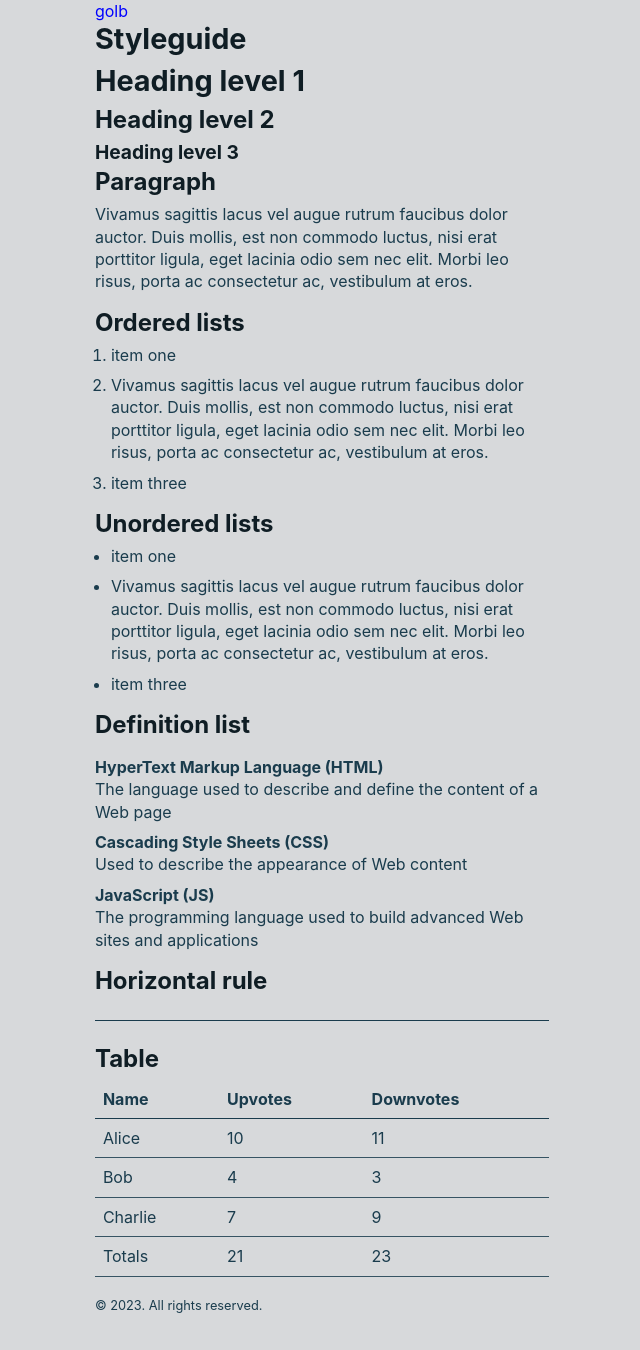
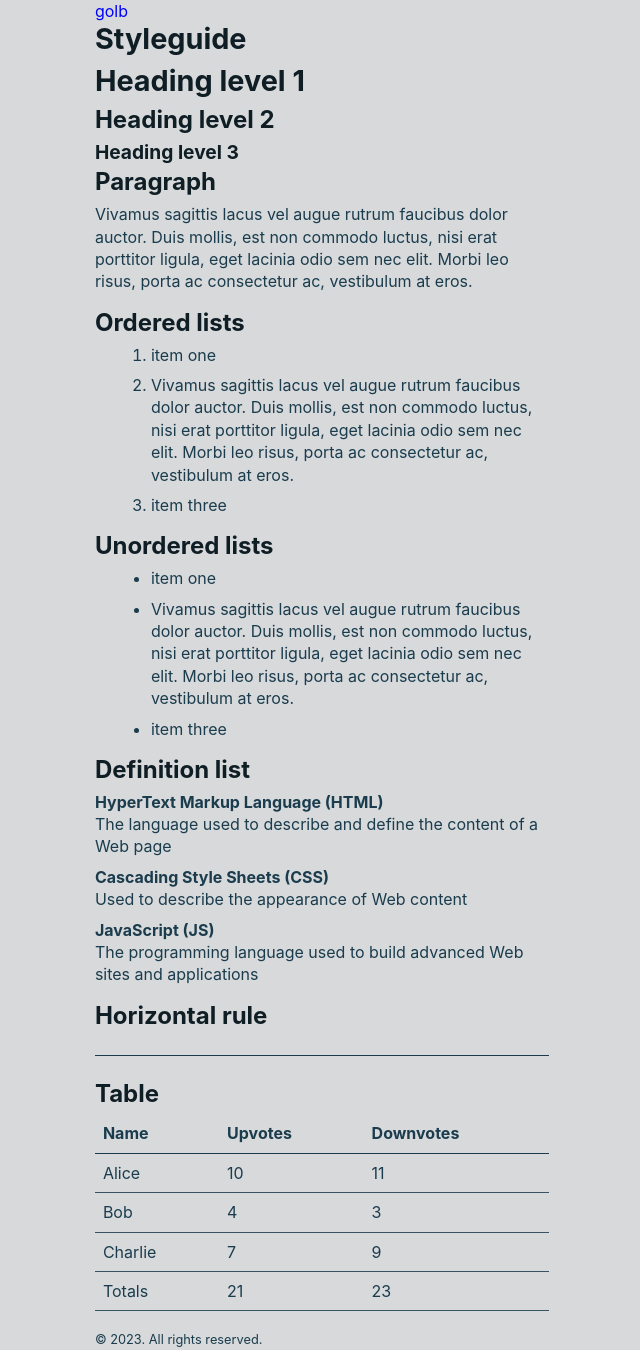
Before and after one commit to aflim/golb, a Jekyll site: the page built from styleguide.md, in a window 1280 px wide. Shown: the whole page, without its empty margins (318-958 px from the left). Built offline with Jekyll 4.4.1, drawn with Linux system fonts in a browser that asks for light colours; before the commit the page ends 1315 px from its top, so only the background shows below that.

Commit message:
Update stylesheet.css

```diff
--- a/assets/stylesheet.css
+++ b/assets/stylesheet.css
@@ -162,12 +162,11 @@ p {
 }
 
 ul,
-ol {
-  padding: 0;
+ol,
+dl {
   margin-block-start: 0;
   margin-block-end: 1em;
 }
-
 
 ul li,
 ol li {
```
